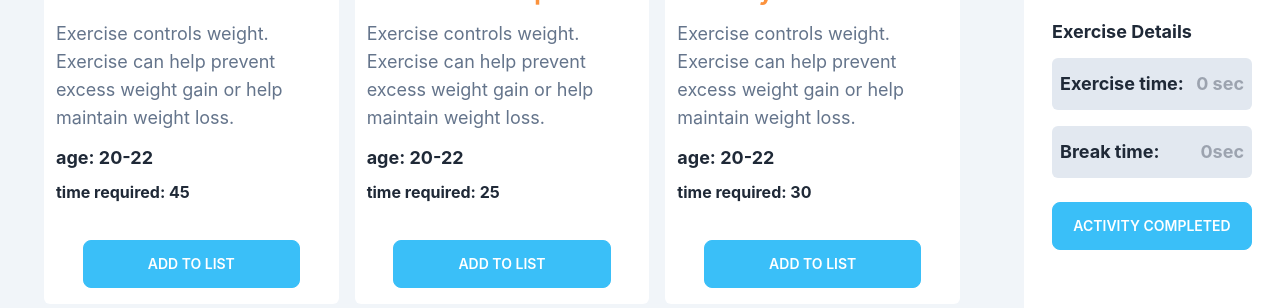
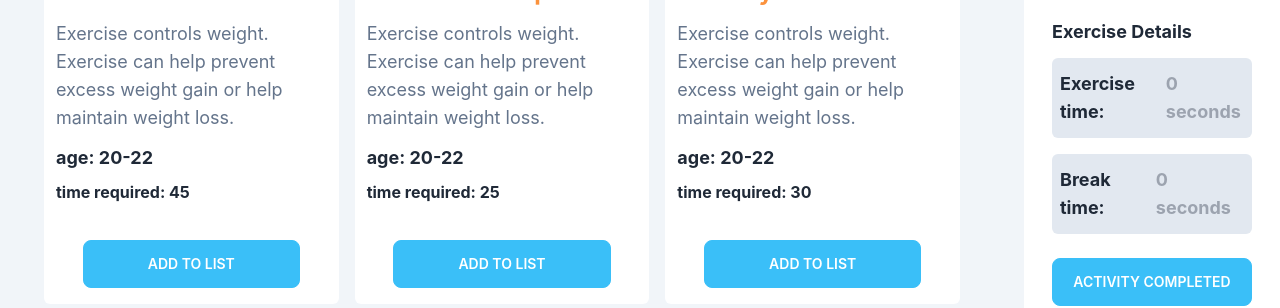
Before and after one commit to asraful7711/assignment-8-body-fitness-react, a React (Create React App) app: page / in a window 1280 px wide. Shown: the part 394-702 px from the top of the page. Built offline with nearby package versions, Linux system fonts and the light colour scheme.

Commit message:
second name change

```diff
--- a/src/components/Records/Records.js
+++ b/src/components/Records/Records.js
@@ -23,10 +23,10 @@ const Records = ({ record }) => {
             <div className="my-6 text-lg font-bold">
                 <p className='mb-3'>Exercise Details</p>
                 <p className='py-3 px-2 flex justify-between bg-slate-200 mb-4 rounded-md'>
-                    <span>Exercise time:</span> <span className='text-gray-400'> {totalTime} sec</span>
+                    <span>Exercise time:</span> <span className='text-gray-400'> {totalTime} seconds</span>
                 </p>
                 <p className='py-3 px-2 flex justify-between bg-slate-200 rounded-md'>
-                    <span>Break time:</span> <span className='text-gray-400'>{rest}sec</span>
+                    <span>Break time:</span> <span className='text-gray-400'>{rest} seconds</span>
                 </p>
             </div>
             <button className='btn btn-info text-white font-semibold w-full '>
```
